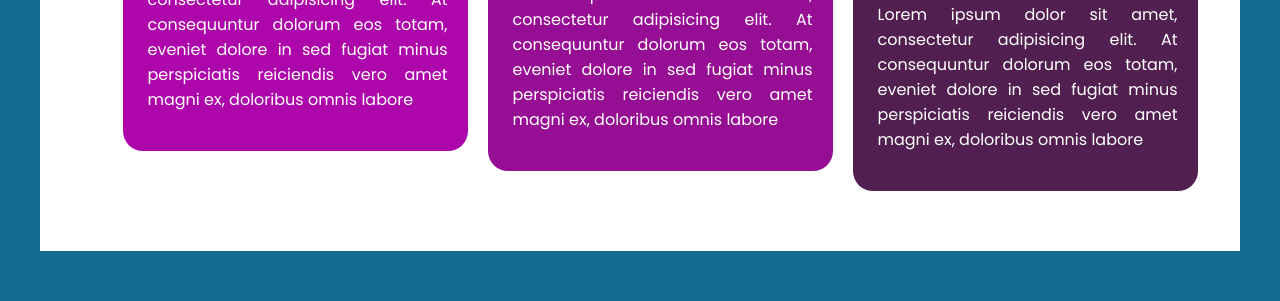
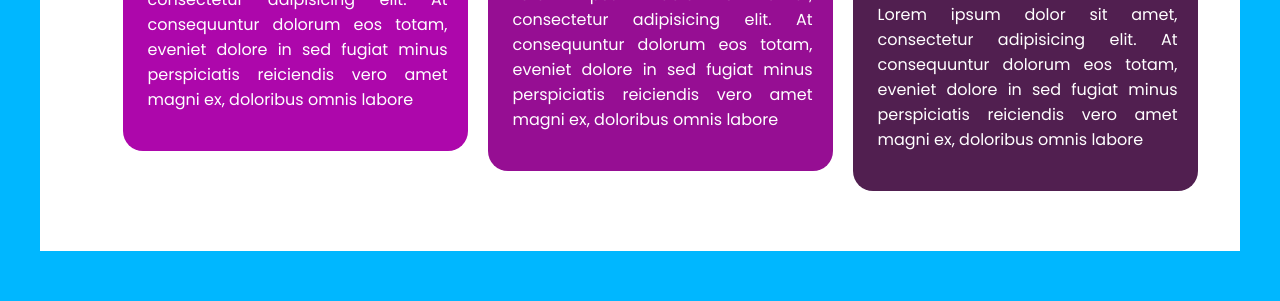
Before and after one commit to programmerzahidr/another-feedback-ui, a plain HTML site: page index.html in a window 1280 px wide. Shown: the part 599-900 px from the top of the page. Drawn offline with Linux system fonts and the light colour scheme.

Commit message:
main bg change

```diff
--- a/style.css
+++ b/style.css
@@ -11,7 +11,7 @@
 body{
     width: 100%;
     height: 850px;
-    background: #136c8f;
+    background: #00b7ff;
 }
 .feedback-area{
     width: 1200px;
```
